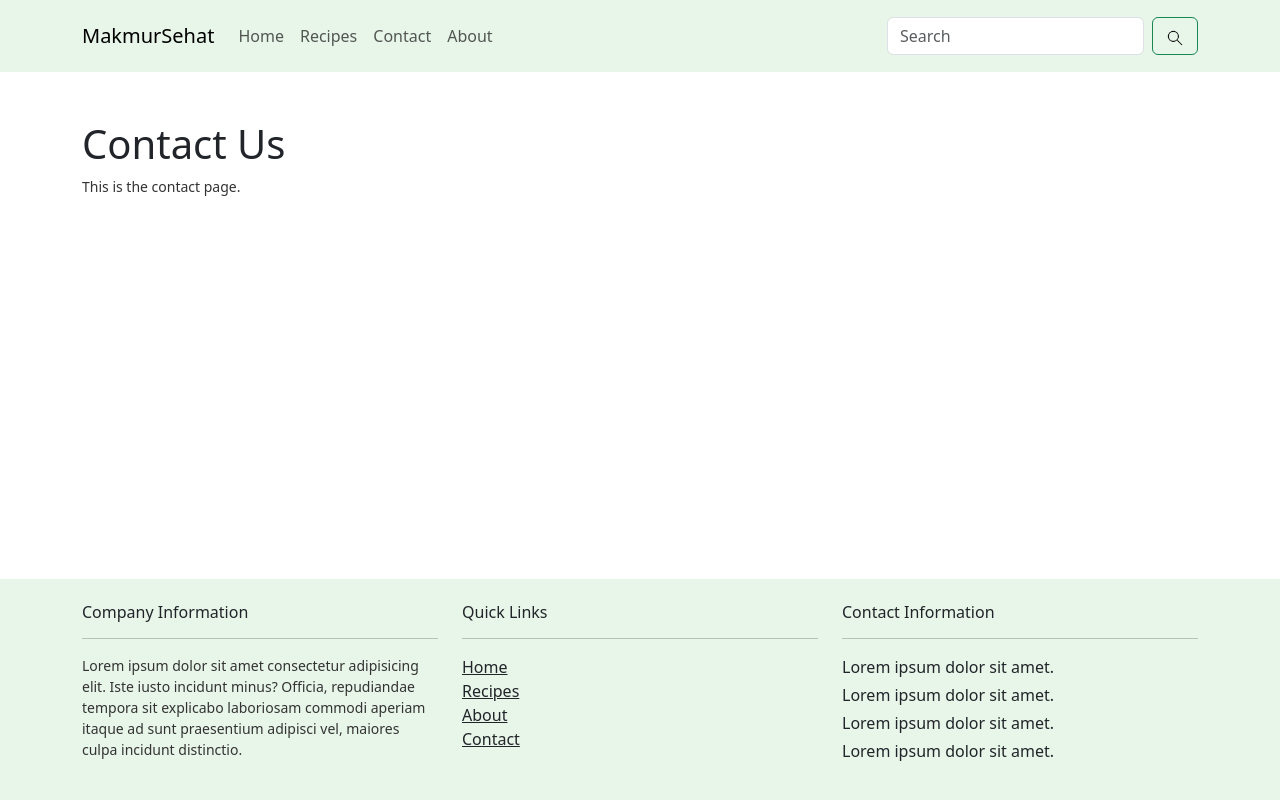
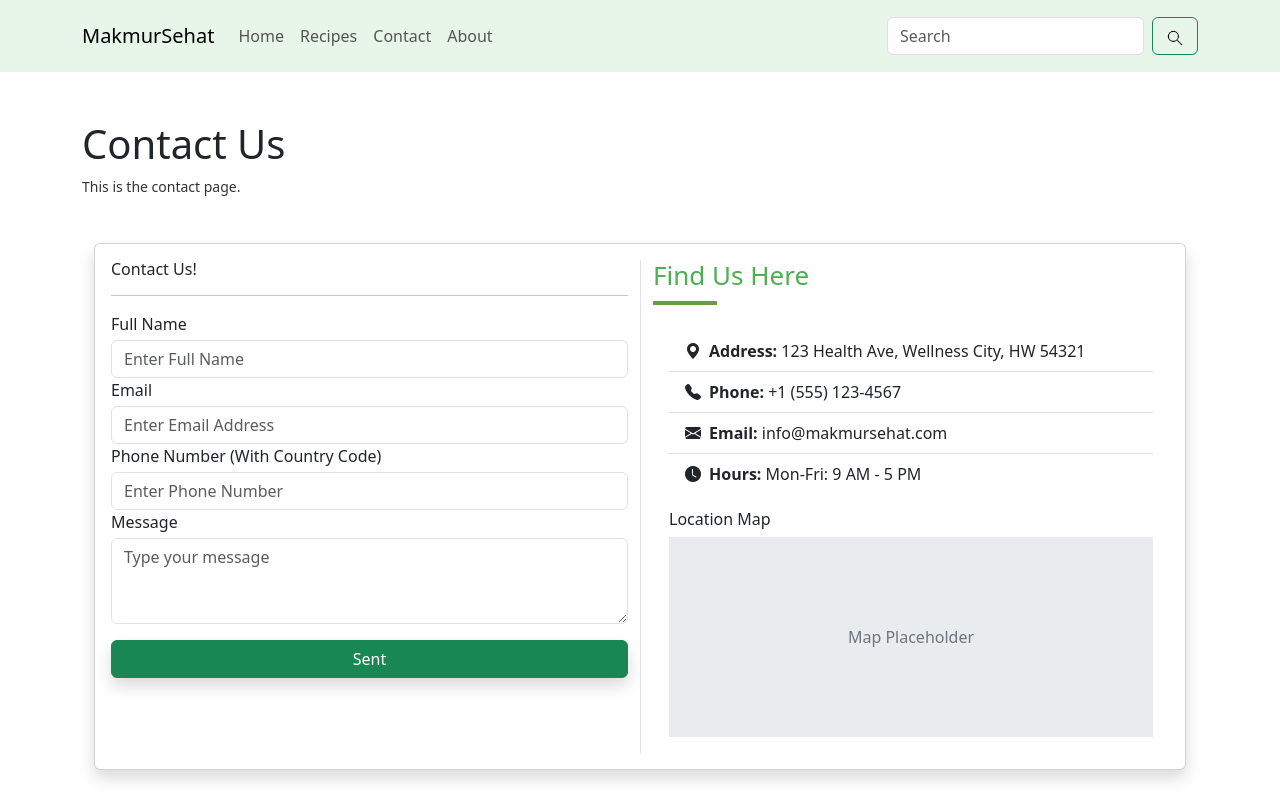
Before and after one commit to miguelvalentino/makmursehat-redesign, a React (Create React App) app: page /contact in a window 1280 px wide. Shown: the top 800 px of the page. Built offline with nearby package versions, Linux system fonts and the light colour scheme.

Commit message:
contact page

```diff
--- a/public/index.html
+++ b/public/index.html
@@ -25,6 +25,7 @@
       Learn how to configure a non-root public URL by running `npm run build`.
     -->
     <title>React App</title>
+    <link rel="stylesheet" href="https://cdn.jsdelivr.net/npm/bootstrap-icons@1.11.3/font/bootstrap-icons.min.css">
   </head>
   <body>
     <noscript>You need to enable JavaScript to run this app.</noscript>
--- a/src/index.css
+++ b/src/index.css
@@ -160,3 +160,12 @@ p{
 .main-content {
   flex: 1;
 }
+
+.map-placeholder {
+  height: 200px;
+  background-color: #e9ecef;
+  display: flex;
+  align-items: center;
+  justify-content: center;
+  color: #6c757d;
+}
--- a/src/pages/contact.jsx
+++ b/src/pages/contact.jsx
@@ -5,6 +5,74 @@ function Contact() {
     <div className="container mt-5">
       <h1>Contact Us</h1>
       <p>This is the contact page.</p>
+
+
+      <section className='section'>
+        <div className='container'>
+          <div className='card shadow'>
+            <div className='card-body'>
+              <div className='row'>
+                <div className='col-md-6'>
+                  <h6>Contact Us!</h6>
+                  <hr />
+                  <div className='form-group'>
+                    <label className='mb-1'>Full Name</label>
+                    <input type="text" className='form-control' placeholder='Enter Full Name' />
+                  </div>
+                  <div className='form-group'>
+                    <label className='mb-1'>Email</label>
+                    <input type="text" className='form-control' placeholder='Enter Email Address' />
+                  </div>
+                  <div className='form-group'>
+                    <label className='mb-1'>Phone Number (With Country Code)</label>
+                    <input type="text" className='form-control' placeholder='Enter Phone Number' />
+                  </div>
+                  <div className='form-group'>
+                    <label className='mb-1'>Message</label>
+                    <textarea rows="3" className='form-control' placeholder='Type your message'></textarea>
+                  </div>
+                  <div className='form-group py-3'>
+                    <button type='button' className='btn btn-success shadow w-100'>Sent</button>
+
+                  </div>
+                </div>
+                <div className='col-md-6 border-start'>
+                    <h5 className='main-heading'>Find Us Here</h5>
+                    <div className='underline'></div>
+                    <div className="card-body">
+                        <ul className="list-group list-group-flush">
+                            <li className="list-group-item">
+                                <i className="bi bi-geo-alt-fill me-2"></i>
+                                <strong>Address:</strong> 123 Health Ave, Wellness City, HW 54321
+                            </li>
+                            <li className="list-group-item">
+                                <i className="bi bi-telephone-fill me-2"></i>
+                                <strong>Phone:</strong> +1 (555) 123-4567
+                            </li>
+                            <li className="list-group-item">
+                                <i className="bi bi-envelope-fill me-2"></i>
+                                <strong>Email:</strong> info@makmursehat.com
+                            </li>
+                            <li className="list-group-item">
+                                <i className="bi bi-clock-fill me-2"></i>
+                                <strong>Hours:</strong> Mon-Fri: 9 AM - 5 PM
+                            </li>
+                        </ul>
+                        <div className="mt-3">
+                            <h6>Location Map</h6>
+                            <div className="map-placeholder">
+                                Map Placeholder
+                            </div>
+                        </div>
+                    </div>
+                </div>
+              </div>
+            </div>
+          </div>
+
+        </div>
+
+      </section>
     </div>
   );
 }
```
Also changed, not shown: 1 other file (tests, documents, lock files or other folders).
